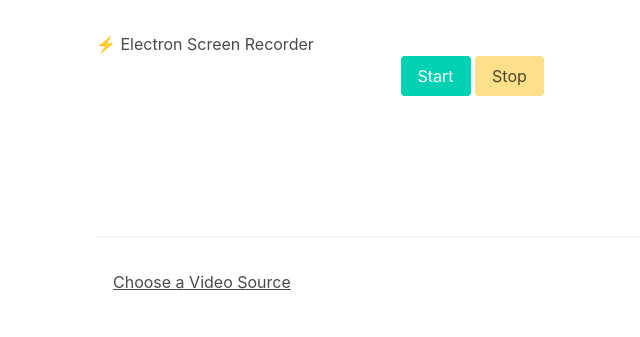
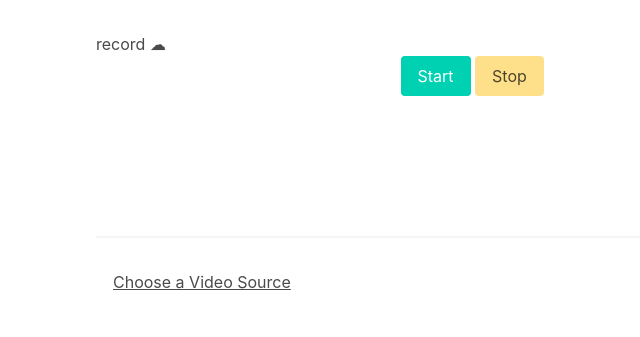
Before and after one commit to olliepai/my-app, an Electron app: page src/index.html in a window 800 px wide. Shown: the whole page, without its empty margins (32-672 px from the left). Drawn offline with nearby package versions, Linux system fonts and the light colour scheme.

Commit message:
ui fixes

```diff
--- a/src/index.html
+++ b/src/index.html
@@ -9,7 +9,7 @@
     <script defer src="render.js"></script>
   </head>
   <body>
-    <h1>⚡️ Electron Screen Recorder</h1>
+    <h1>record ☁︎</h1>
 
     <video></video>
 
```
